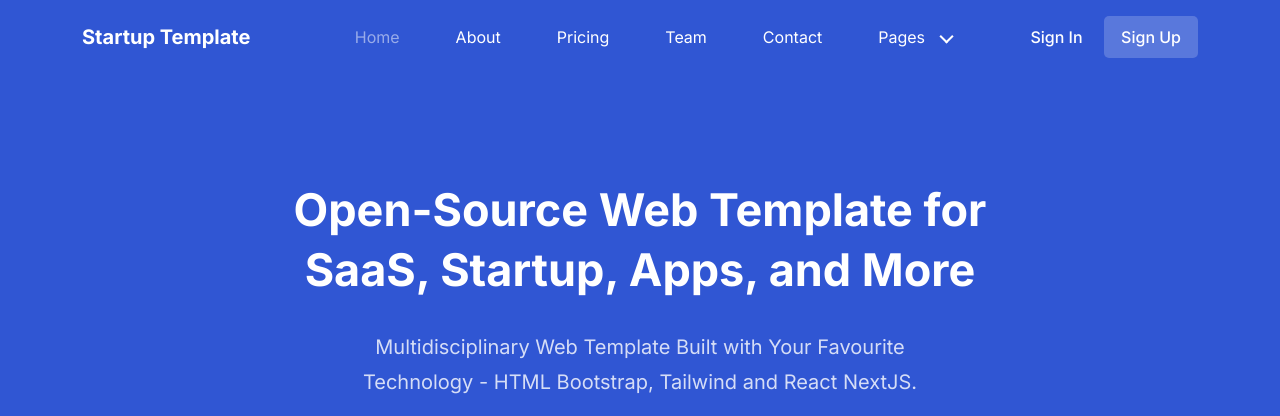
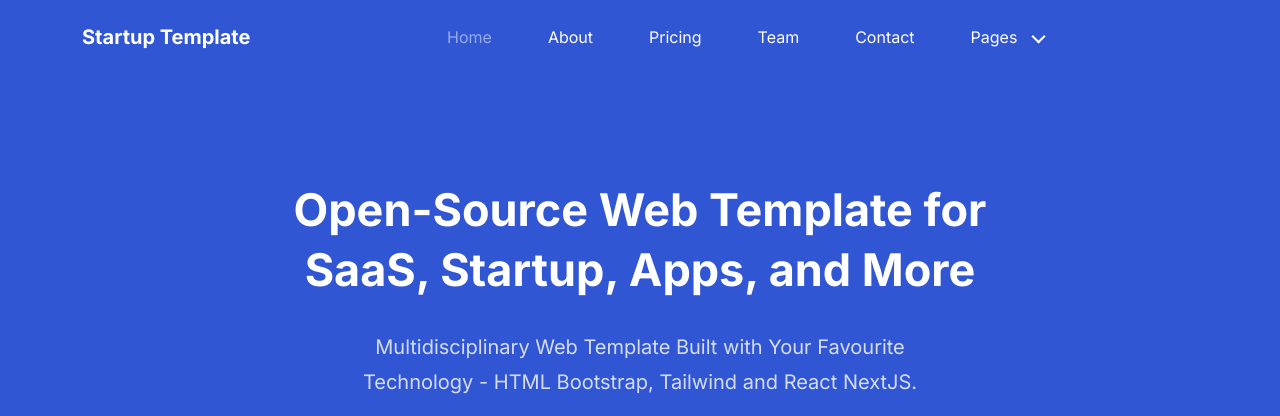
Before and after one commit to devhau/startup-template, a plain HTML site: page index.html in a window 1280 px wide. Shown: the top 416 px of the page. Drawn offline with Linux system fonts and the light colour scheme.

Commit message:
Update index.html

```diff
--- a/index.html
+++ b/index.html
@@ -138,14 +138,6 @@
                 </ul>
               </div>
 
-              <div class="navbar-btn d-none d-sm-inline-block">
-                <a href="login.html" class="ud-main-btn ud-login-btn">
-                  Sign In
-                </a>
-                <a class="ud-main-btn ud-white-btn" href="javascript:void(0)">
-                  Sign Up
-                </a>
-              </div>
             </nav>
           </div>
         </div>
```
